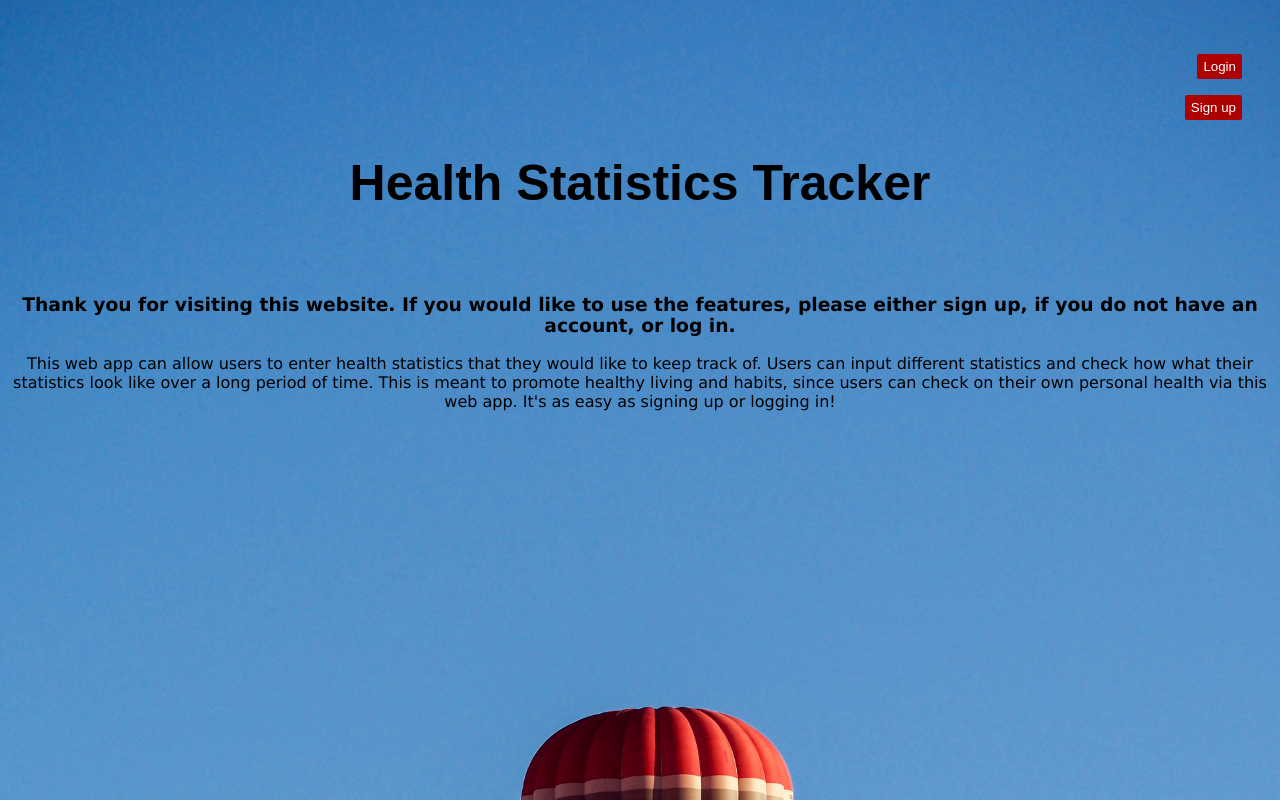
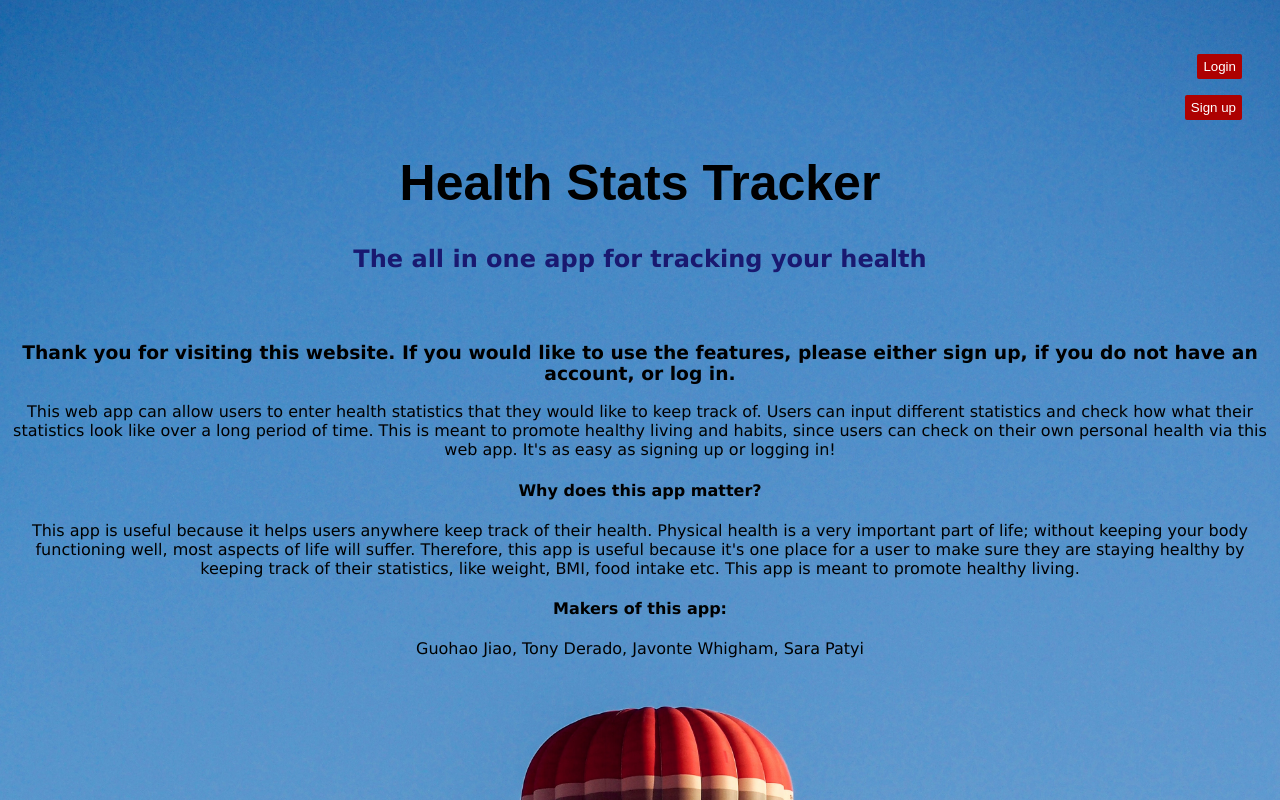
Before and after one commit to smpatyi/CSC4350-HealthTracker, a Flask app: page / in a window 1280 px wide. Run offline with Flask 2, Linux system fonts and the light colour scheme.

Commit message:
updated landing page

```diff
--- a/templates/welcome.html
+++ b/templates/welcome.html
@@ -5,19 +5,24 @@
   <body>
     <div class="welcome">
       <div class="header">
-
         <form method="POST" action="/welcome">
           <p align="right">
-            <input type="submit" class= "buttons"name="button" value="Login" />
+            <input type="submit" class="buttons" name="button" value="Login" />
           </p>
         </form>
         <form method="POST" action="/welcome">
           <p align="right">
-          <input type="submit" class= "buttons" name="button" value="Sign up" />
+            <input
+              type="submit"
+              class="buttons"
+              name="button"
+              value="Sign up"
+            />
           </p>
         </form>
 
-        <h1>Health Statistics Tracker</h1>
+        <h1>Health Stats Tracker</h1>
+        <h2>The all in one app for tracking your health</h2>
       </div>
       <h3>
         Thank you for visiting this website. If you would like to use the
@@ -32,6 +37,20 @@
         their own personal health via this web app. It's as easy as signing up
         or logging in!
       </p>
+
+      <h4>Why does this app matter?</h4>
+      <p>
+        This app is useful because it helps users anywhere keep track of their
+        health. Physical health is a very important part of life; without
+        keeping your body functioning well, most aspects of life will suffer.
+        Therefore, this app is useful because it's one place for a user to make
+        sure they are staying healthy by keeping track of their statistics, like
+        weight, BMI, food intake etc. This app is meant to promote healthy
+        living.
+      </p>
+
+      <h4>Makers of this app:</h4>
+      <p>Guohao Jiao, Tony Derado, Javonte Whigham, Sara Patyi</p>
     </div>
   </body>
 </html>
```
Lines whose indentation alone changed are shown as unchanged.
